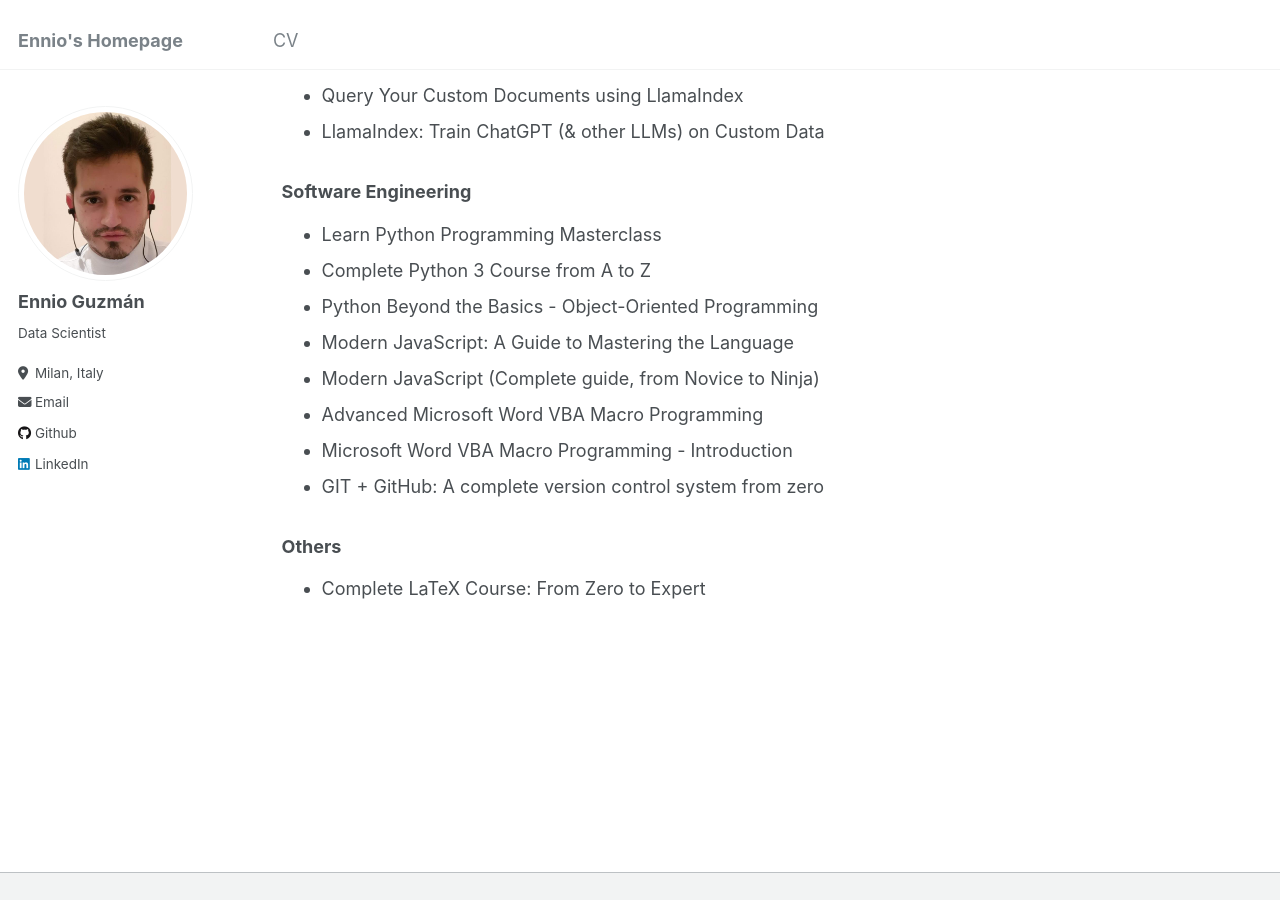
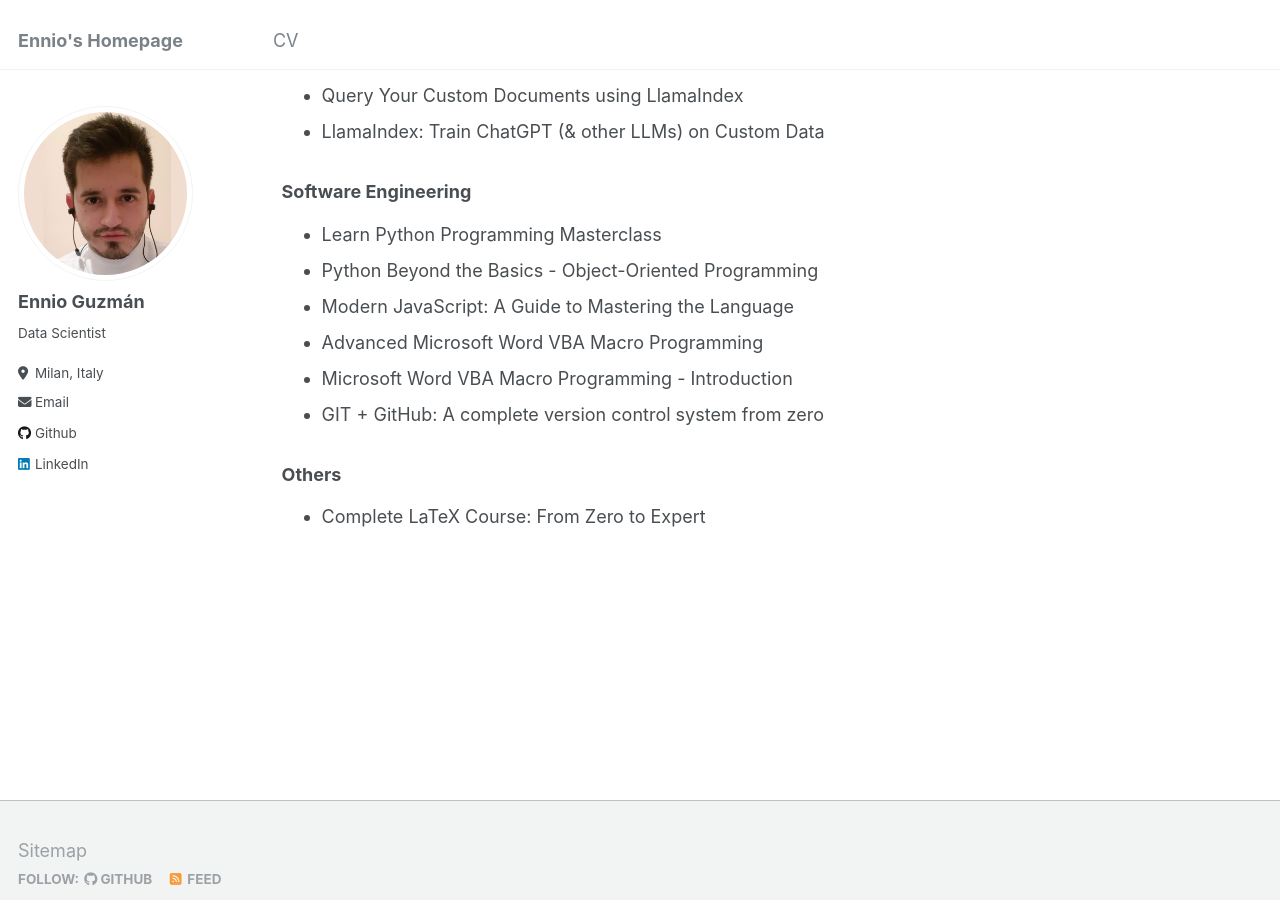
Before and after one commit to ennio-guzman/ennio-guzman.github.io, a Jekyll site: the page built from _pages/cv.md, in a window 1280 px wide and 900 px high, scrolled down 5293 px. Built offline with Jekyll 4.4.1, drawn with Linux system fonts in a browser that asks for light colours.

Commit message:
Update cv.md

```diff
--- a/_pages/cv.md
+++ b/_pages/cv.md
@@ -168,10 +168,8 @@ Git, Github, Latex
 
 ### Software Engineering
 - Learn Python Programming Masterclass
-- Complete Python 3 Course from A to Z
 - Python Beyond the Basics - Object-Oriented Programming
 - Modern JavaScript: A Guide to Mastering the Language
-- Modern JavaScript (Complete guide, from Novice to Ninja)
 - Advanced Microsoft Word VBA Macro Programming
 - Microsoft Word VBA Macro Programming - Introduction
 - GIT + GitHub: A complete version control system from zero
```
